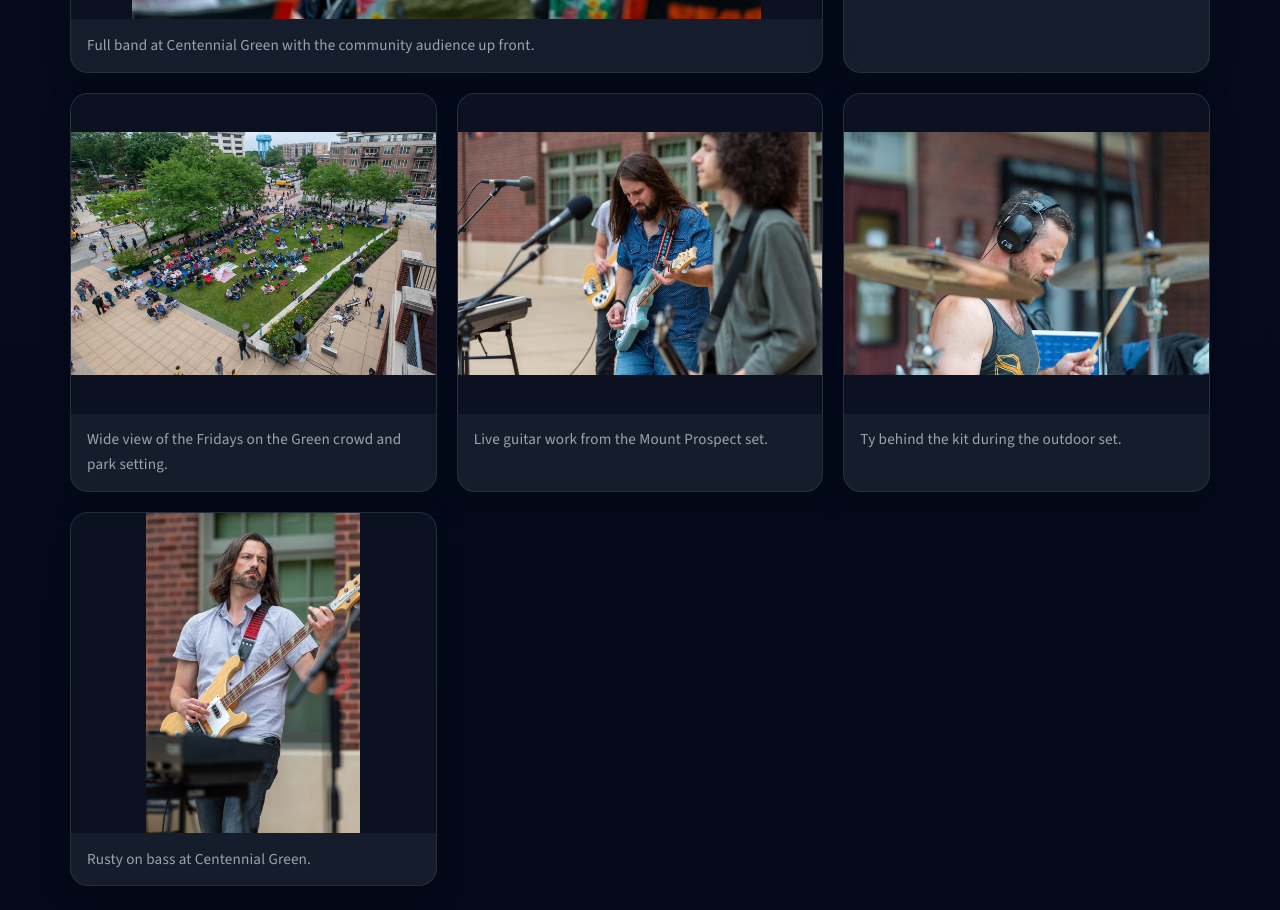
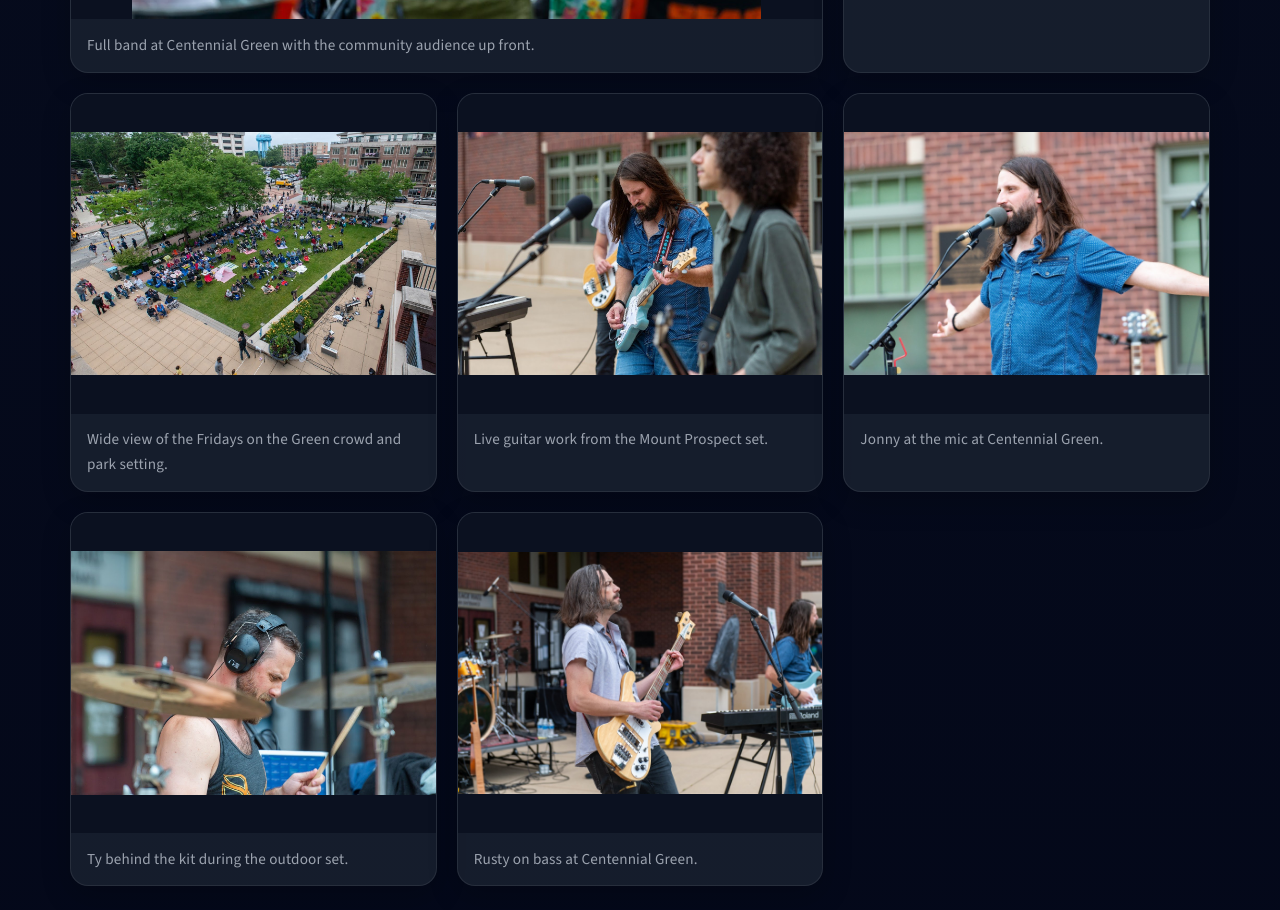
Before and after one commit to MTGPhish/turning-down-today, a plain HTML site: page index.html in a window 1280 px wide. Shown: the part 5902-6812 px from the top of the page. Drawn offline with nearby package versions, Linux system fonts and the light colour scheme.

Commit message:
Replace weaker gallery photo with stronger Mount Prospect shots

```diff
--- a/index.html
+++ b/index.html
@@ -727,12 +727,17 @@
           </figure>
 
           <figure class="photo-card">
+            <img src="assets/photos/mount-prospect-jonny-vocal.jpg" alt="Jonny singing during Turning Down Today's Mount Prospect show" loading="lazy" />
+            <figcaption>Jonny at the mic at Centennial Green.</figcaption>
+          </figure>
+
+          <figure class="photo-card">
             <img src="assets/photos/mount-prospect-drums.jpg" alt="Ty playing drums during Turning Down Today's Mount Prospect show" loading="lazy" />
             <figcaption>Ty behind the kit during the outdoor set.</figcaption>
           </figure>
 
           <figure class="photo-card">
-            <img src="assets/photos/mount-prospect-vocal-guitar.jpg" alt="Rusty playing bass during Turning Down Today's Mount Prospect show" loading="lazy" />
+            <img src="assets/photos/mount-prospect-rusty-bass.jpg" alt="Rusty playing bass during Turning Down Today's Mount Prospect show" loading="lazy" />
             <figcaption>Rusty on bass at Centennial Green.</figcaption>
           </figure>
         </div>
```
Also changed, not shown: assets/photos/mount-prospect-jonny-vocal.jpg (added), assets/photos/mount-prospect-rusty-bass.jpg (added), assets/photos/mount-prospect-vocal-guitar.jpg (deleted), 1 other file.
